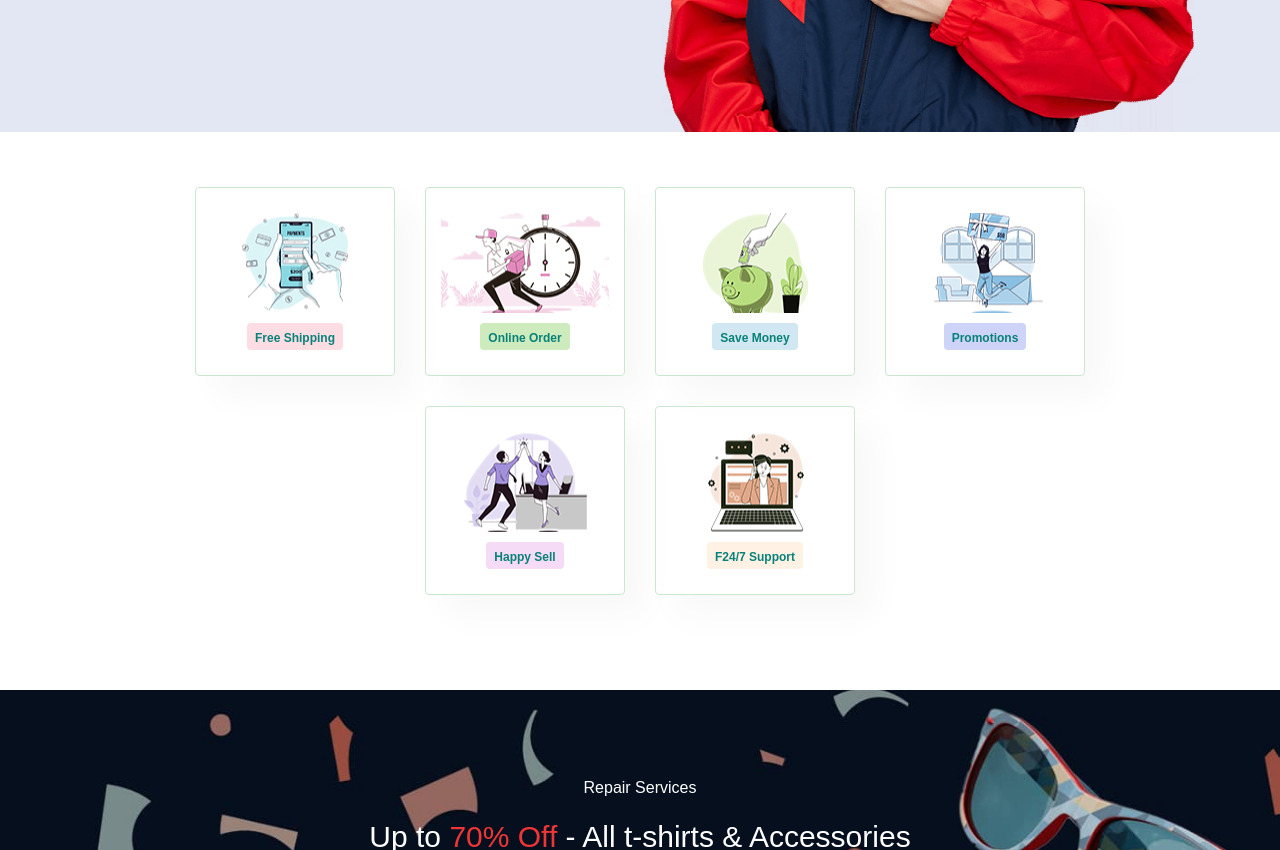
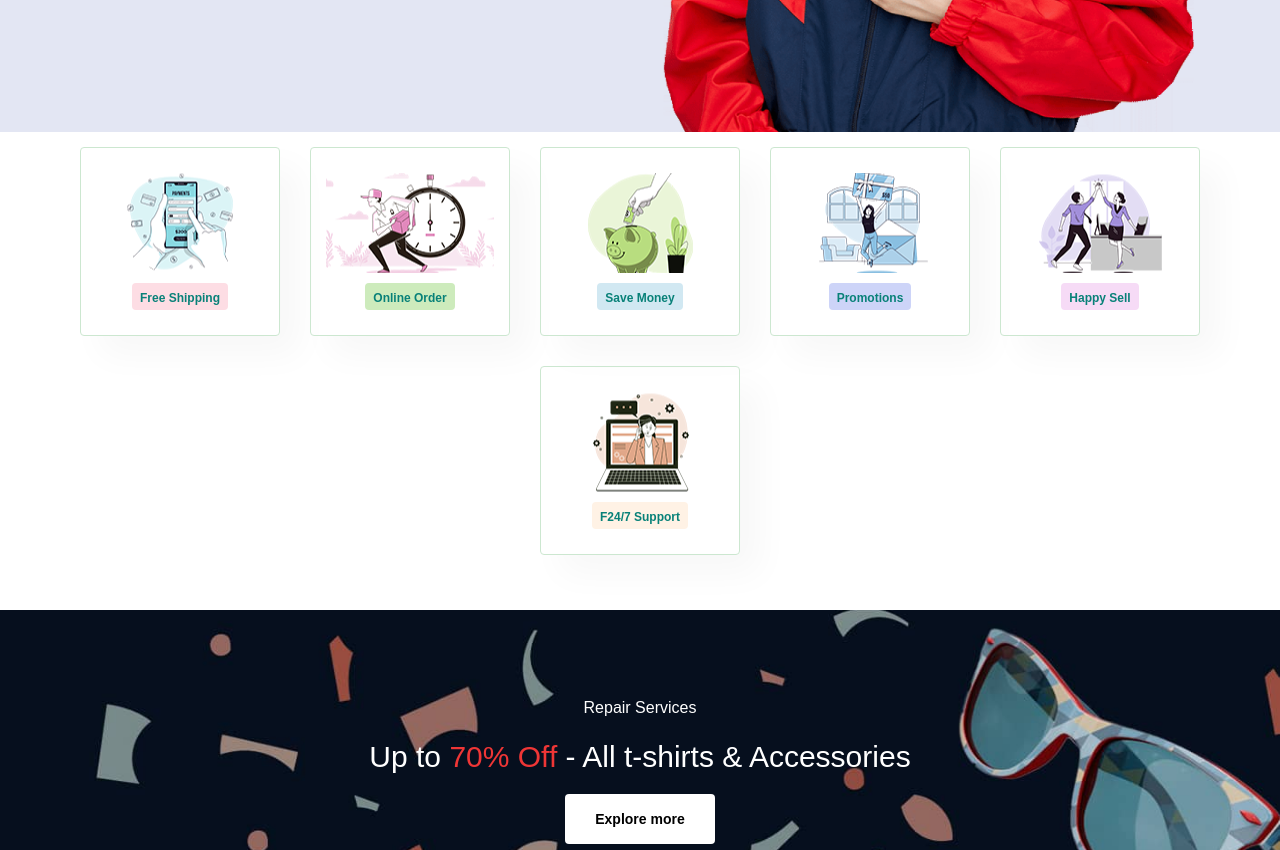
Before and after one commit to RabiaZubair28/Cara-Ecommerce, a React (Create React App) app: page / in a window 1280 px wide. Shown: the part 660-1510 px from the top of the page. Built offline with nearby package versions, Linux system fonts and the light colour scheme; no server answers.

Commit message:
Update Home.js

```diff
--- a/src/pages/Home.js
+++ b/src/pages/Home.js
@@ -22,7 +22,7 @@ const Home = () => {
 
 </section>
 
-<section id="feature" className="section-p1">
+<section id="feature" >
     <div className="fe-box">
     <div className='cut1' />
         <h6>Free Shipping</h6>
```
